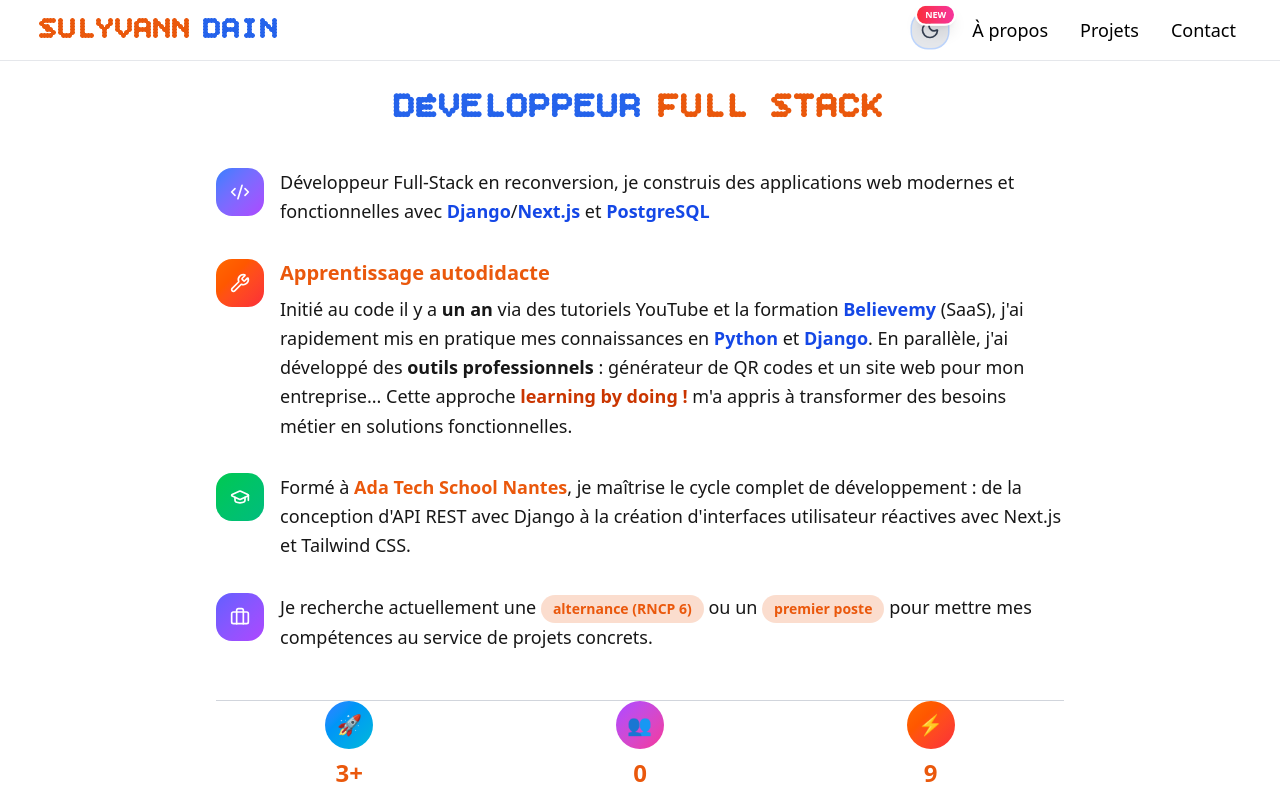
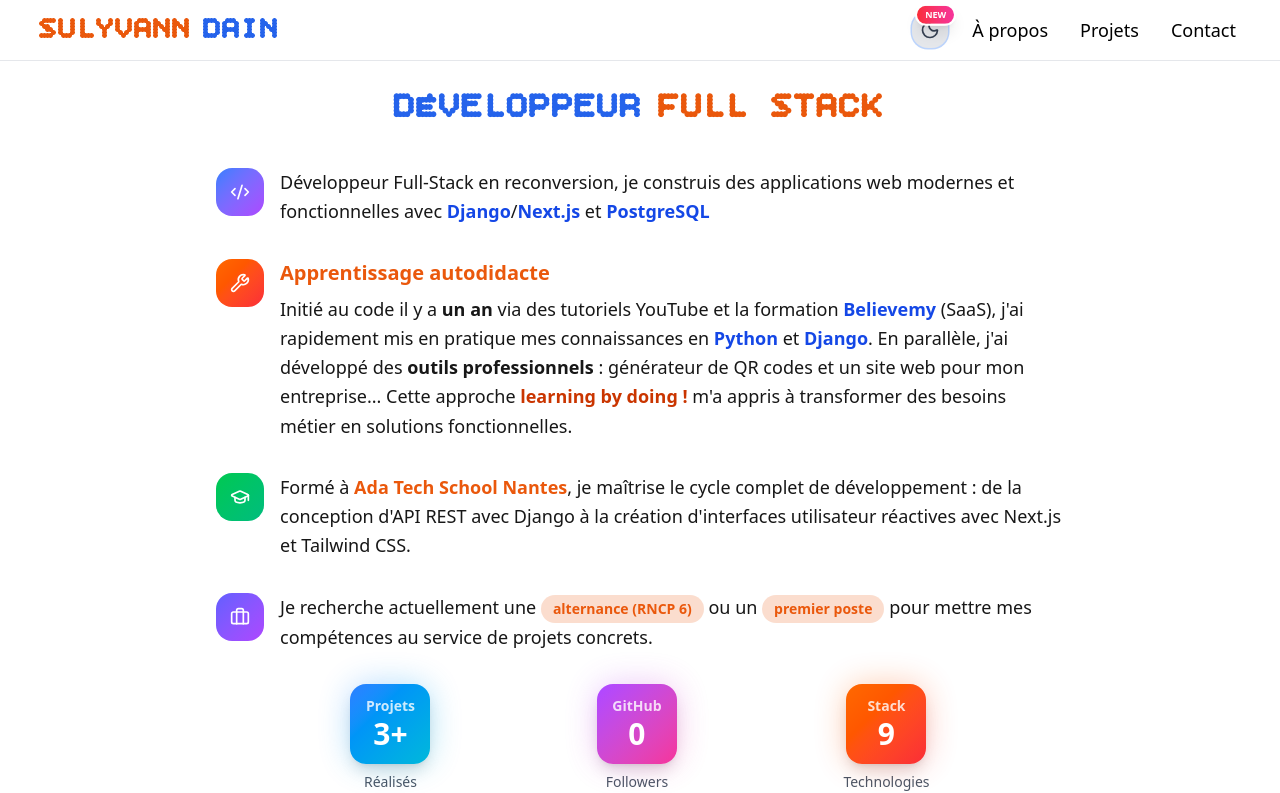
Before and after one commit to Phogo2112/Portfolio, a Next.js app: page / in a window 1280 px wide. Shown: the top 793 px of the page. Built offline with nearby package versions, Linux system fonts and the light colour scheme; no server answers.

Commit message:
modif disign icone stats

```diff
--- a/app/components/Presentation.tsx
+++ b/app/components/Presentation.tsx
@@ -148,48 +148,73 @@ export default function Presentation({ githubFollowers }: PresentationProps) {
           </motion.div>
         </div>
 
-        {/* ═══════════════════════════════════════════
-            STATS VISUELLES - RESPONSIVE GRID
-            ═══════════════════════════════════════════ */}
+
+        {/* STATS COMPACTES - CHIFFRES DANS ICÔNES*/}
+
         <motion.div
-          initial={{ opacity: 0, y: 20 }}
+          initial={{ opacity: 0, y: 10 }}
           whileInView={{ opacity: 1, y: 0 }}
-          transition={{ delay: 0.6 }}
-          className="grid grid-cols-3 gap-3 sm:gap-6  sm:mt-12  border-y  border-gray-300 dark:border-gray-700 mb-8 sm:mb-10 "
+          transition={{ delay: 0.7 }}
+          className="flex flex-wrap justify-evenly items-center gap-6 sm:gap-8 mt-8 mb-10"
         >
-          {/* Stat 1 */}
-          <div className="text-center">
-            <div className="inline-flex items-center justify-center w-10 h-10 sm:w-12 sm:h-12 bg-gradient-to-br from-blue-500 to-cyan-500 rounded-full mb-2">
-              <span className="text-lg sm:text-xl">🚀</span>
+          {/* Stat 1 : Projets */}
+          <div className="flex flex-col items-center gap-2">
+            {/* Icône avec chiffre */}
+            <div className="relative group">
+              {/* Shadow coloré */}
+              <div className="absolute inset-0 bg-gradient-to-br from-blue-500 to-cyan-500 rounded-2xl blur-lg opacity-30 group-hover:opacity-50 transition-opacity" />
+
+              {/* Icône */}
+              <div className="relative w-16 h-16 sm:w-20 sm:h-20 bg-gradient-to-br from-blue-500 to-cyan-500 rounded-2xl flex flex-col items-center justify-center shadow-lg group-hover:scale-105 transition-transform">
+                <span className="text-xs sm:text-sm text-white/80 font-semibold">Projets</span>
+                <span className="text-2xl sm:text-3xl font-bold text-white">3+</span>
+              </div>
             </div>
-            <div className="text-xl sm:text-2xl font-bold text-[var(--color-accent)]">3+</div>
-            <div className="text-[10px] sm:text-xs text-gray-600 dark:text-gray-400 mt-1">
-              Projets
-            </div>
+
+            {/* Description */}
+            <span className="text-xs sm:text-sm text-gray-600 dark:text-gray-400 font-medium">
+              Réalisés
+            </span>
           </div>
 
-          {/* Stat 2 */}
-          <div className="text-center">
-            <div className="inline-flex items-center justify-center w-10 h-10 sm:w-12 sm:h-12 bg-gradient-to-br from-purple-500 to-pink-500 rounded-full mb-2">
-              <span className="text-lg sm:text-xl">👥</span>
+          {/* Stat 2 : Followers GitHub */}
+          <div className="flex flex-col items-center gap-2">
+            {/* Icône avec chiffre */}
+            <div className="relative group">
+              {/* Shadow coloré */}
+              <div className="absolute inset-0 bg-gradient-to-br from-purple-500 to-pink-500 rounded-2xl blur-lg opacity-30 group-hover:opacity-50 transition-opacity" />
+
+              {/* Icône */}
+              <div className="relative w-16 h-16 sm:w-20 sm:h-20 bg-gradient-to-br from-purple-500 to-pink-500 rounded-2xl flex flex-col items-center justify-center shadow-lg group-hover:scale-105 transition-transform">
+                <span className="text-xs sm:text-sm text-white/80 font-semibold">GitHub</span>
+                <span className="text-2xl sm:text-3xl font-bold text-white">{githubFollowers}</span>
+              </div>
             </div>
-            <div className="text-xl sm:text-2xl font-bold text-[var(--color-accent)]">
-              {githubFollowers}
-            </div>
-            <div className="text-[10px] sm:text-xs text-gray-600 dark:text-gray-400 mt-1">
+
+            {/* Description */}
+            <span className="text-xs sm:text-sm text-gray-600 dark:text-gray-400 font-medium">
               Followers
-            </div>
+            </span>
           </div>
 
-          {/* Stat 3 */}
-          <div className="text-center">
-            <div className="inline-flex items-center justify-center w-10 h-10 sm:w-12 sm:h-12 bg-gradient-to-br from-orange-500 to-red-500 rounded-full mb-2">
-              <span className="text-lg sm:text-xl">⚡</span>
+          {/* Stat 3 : Technologies */}
+          <div className="flex flex-col items-center gap-2">
+            {/* Icône avec chiffre */}
+            <div className="relative group">
+              {/* Shadow coloré */}
+              <div className="absolute inset-0 bg-gradient-to-br from-orange-500 to-red-500 rounded-2xl blur-lg opacity-30 group-hover:opacity-50 transition-opacity" />
+
+              {/* Icône */}
+              <div className="relative w-16 h-16 sm:w-20 sm:h-20 bg-gradient-to-br from-orange-500 to-red-500 rounded-2xl flex flex-col items-center justify-center shadow-lg group-hover:scale-105 transition-transform">
+                <span className="text-xs sm:text-sm text-white/80 font-semibold">Stack</span>
+                <span className="text-2xl sm:text-3xl font-bold text-white">9</span>
+              </div>
             </div>
-            <div className="text-xl sm:text-2xl font-bold text-[var(--color-accent)]">9</div>
-            <div className="text-[10px] sm:text-xs text-gray-600 dark:text-gray-400 mt-1">
-              Technos
-            </div>
+
+            {/* Description */}
+            <span className="text-xs sm:text-sm text-gray-600 dark:text-gray-400 font-medium">
+              Technologies
+            </span>
           </div>
         </motion.div>
       </motion.div>
```
